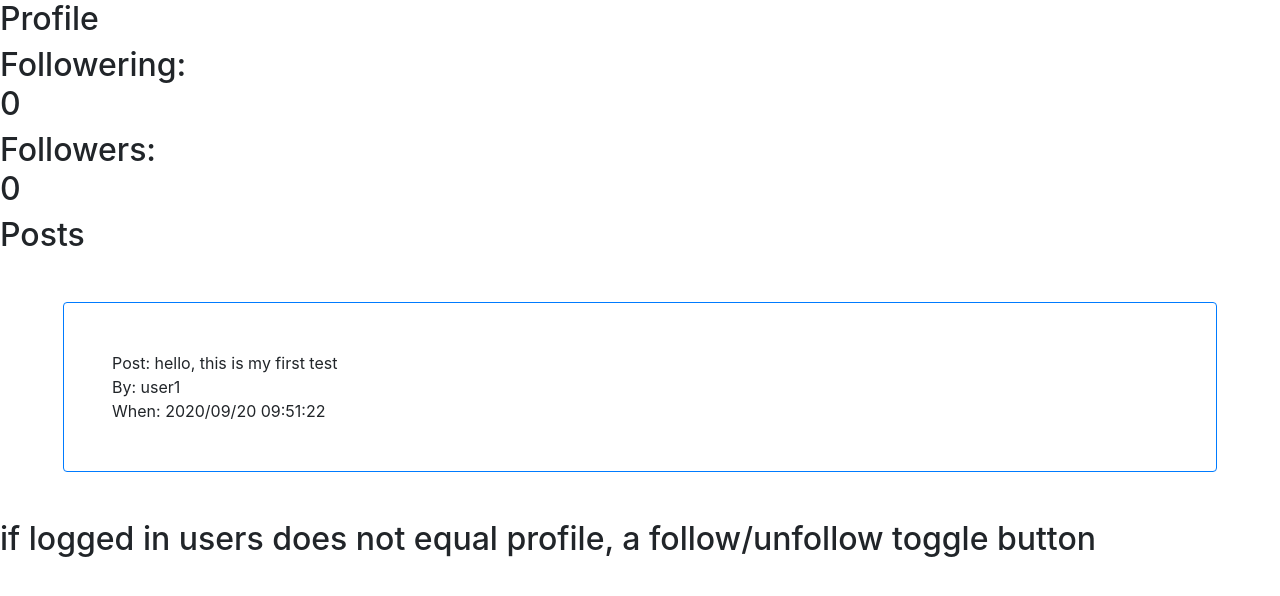
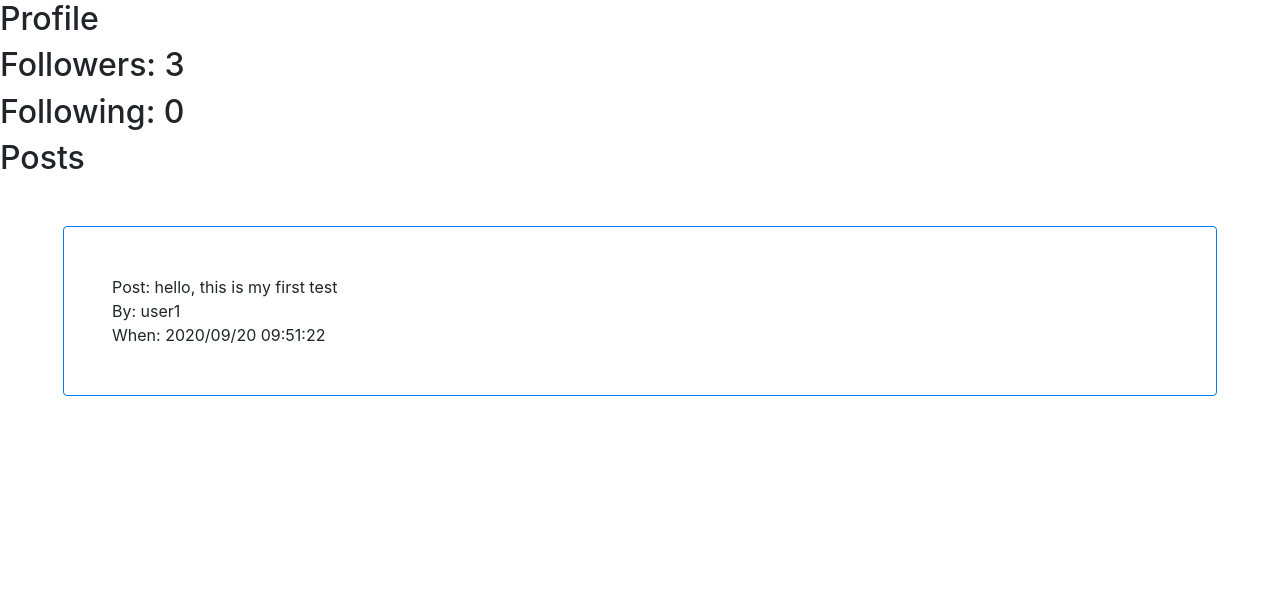
Before and after one commit to Graeme-Code/CS50-web-project4, a Django app: page /profile/1 in a window 1280 px wide. Shown: the part 56-652 px from the top of the page. Run offline with Django 3.2, Linux system fonts and the light colour scheme; a user stored in the database is signed in; data comes from the database, SQL or seed files in the repository; data that the repository does not hold is empty; some libraries are stand-ins or nearby versions.

Commit message:
Profile and following features completed

```diff
--- a/network/models.py
+++ b/network/models.py
@@ -29,26 +29,15 @@ class Like(models.Model):
     def __str__(self):
         return f"Like ID:{self.id}. Like Status: {self.like} From User ID: {self.user}"
 
-#Check how to do a following, unfollowing model, confirmed a follower and following models are required.
-
-class Followers(models.Model):
-    user = models.ForeignKey(User, on_delete=models.CASCADE, null=True)
+class Follower(models.Model):
+    user = models.ForeignKey(User, on_delete=models.CASCADE, related_name="user")
     follower = models.ForeignKey(User, on_delete=models.CASCADE, null=True, related_name="follower")
 
     def serialize(self):
         return {
             "id": self.id,
-            "follower": self.follower_id.username,
-            "user_id": self.user_id
+            "user": self.user_id.username,
+            "user_id": self.user_id,
+            "follower_id": self.follower,
+            "follower": self.follower.username
         }
-
-class Follows(models.Model):
-    user = models.ForeignKey(User, on_delete=models.CASCADE, null=True)
-    follows = models.ForeignKey(User, on_delete=models.CASCADE, null=True, related_name="follow")
-
-    def serialize(self):
-        return {
-            "id": self.id,
-            "follows": self.followers_id.username,
-            "user_id": self.user_id
-        }
--- a/network/templates/network/index.html
+++ b/network/templates/network/index.html
@@ -83,6 +83,8 @@ class Posts extends React.Component {
         })
     }
 
+    //componenent didupdate to make dynamic rendering of new posts.
+
 
 
     render() {
@@ -102,8 +104,6 @@ class Posts extends React.Component {
                             ))}
 
             </div>
-
-
             </div>
         )
 
@@ -124,4 +124,5 @@ ReactDOM.render(<Posts />, document.getElementById('posts'))
 <script src="https://unpkg.com/react-dom@16/umd/react-dom.development.js" crossorigin=""></script>
 <script src="https://unpkg.com/babel-standalone@6/babel.min.js"></script>
 <script src="https://cdnjs.cloudflare.com/ajax/libs/moment.js/2.28.0/moment.min.js" integrity="sha512-Q1f3TS3vSt1jQ8AwP2OuenztnLU6LwxgyyYOG1jgMW/cbEMHps/3wjvnl1P3WTrF3chJUWEoxDUEjMxDV8pujg==" crossorigin="anonymous"></script>
+
 {% endblock %}
--- a/network/templates/network/layout.html
+++ b/network/templates/network/layout.html
@@ -26,7 +26,7 @@
                 </li>
                 {% if user.is_authenticated %}
                     <li class="nav-item">
-                        <a class="nav-link" href="#">Following</a>
+                        <a class="nav-link" href="{% url 'logged_in_user_following' %}">Following</a>
                     </li>
                     <li class="nav-item">
                         <a class="nav-link" href="{% url 'logout' %}">Log Out</a>
--- a/network/templates/network/profile.html
+++ b/network/templates/network/profile.html
@@ -2,49 +2,16 @@
 
 {% block body %}
 <h2>Profile</h2>
-{% if user.id == user_id %}
-<div></div>
-{% else %}
-<span id="togglefollow"></span>
-{% endif %}
 
-<h2>Followering:
-    <span id="profilefollows"></span>
-</h2>
-
-<h2>Followers: <span id="profilefollowers"></span></h2>
+<span id="profilefollowers"></span>
 
 <h2>Posts</h2>
 <div id="profileposts"></div>
 
-<h2>if logged in users does not equal profile, a follow/unfollow toggle button</h2>
-
 <script type = "text/babel">
 
-class ToggleFollow extends React.Component {
-    constructor(props) {
-        super(props);
-        this.state = {
-            follow: false,
-        }
-    }
-
-//Use the componet did mount as opportunity to grab if user is following profile or not.
-    componentDidMount() {
-       // fetch('/profilefollows/' + {{user_id}}, {
-       //     method: '',
-       // })
-      //  .then(response => response.json())
-      //  .then(follows => {
-      //          //posts = Array.from(posts)
-      //          this.setState({
-      //          follows: follows,
-      //      });
-      //      console.log(follows)
-     //   })
-    }
-
-newFollow = () => {
+function Follow() {
+    const follow = () => {
     fetch('/newfollow/' + {{user_id}}, {
         method: 'PUT',
         body: JSON.stringify({
@@ -61,7 +28,13 @@ newFollow = () => {
     });
     }
 
-unFollow = () => {
+    return (
+    <button onClick={follow}>Follow</button>
+    )
+}
+
+function UnFollow() {
+    const unfollow = () => {
     fetch('/unfollow/' + {{user_id}}, {
         method: 'PUT',
         body: JSON.stringify({
@@ -78,59 +51,20 @@ unFollow = () => {
     });
     }
 
-render() {
     return (
-    <div>
-
-    <button onClick={this.newFollow}>Follow</button>
-    <button onClick={this.unFollow}>UnFollow</button>
-
-    </div>
-    );
-}
-
+    <button onClick={unfollow}>unFollow</button>
+    )
 }
 
 
-
-
-
-class Follows extends React.Component {
+class Profile extends React.Component {
     constructor(props) {
         super(props);
         this.state = {
-            follows: 0,
-        }
-    }
-
-    componentDidMount() {
-        fetch('/profilefollows/' + {{user_id}}, {
-            method: 'GET',
-        })
-        .then(response => response.json())
-        .then(follows => {
-                //posts = Array.from(posts)
-                this.setState({
-                follows: follows,
-            });
-            console.log(follows)
-        })
-    }
-
-    render() {
-        return(
-            <div>
-                <h2>{this.state.follows}</h2>
-            </div>
-        )
-    }
-}
-
-class Followers extends React.Component {
-    constructor(props) {
-        super(props);
-        this.state = {
-            followers: 0,
+            followingcount: 0,
+            followercount: 0,
+            is_logged_in_users_profilepage: false,
+            is_profile_following_logged_in_user: false,
         }
     }
 
@@ -142,7 +76,10 @@ class Followers extends React.Component {
         .then(followers => {
                 //posts = Array.from(posts)
                 this.setState({
-                followers: followers,
+                    followingcount: followers.followingcount,
+                    followercount: followers.followercount,
+                    is_logged_in_users_profilepage: followers.is_logged_in_users_profilepage,
+                    is_profile_following_logged_in_user: followers.is_profile_following_logged_in_user,
             });
             console.log(followers)
         })
@@ -151,8 +88,25 @@ class Followers extends React.Component {
     render() {
         return(
             <div>
-                <h2>{this.state.followers}</h2>
-            </div>
+                <h2>Followers: {this.state.followercount}</h2>
+                <h2>Following: {this.state.followingcount}</h2>
+                <div>
+                   <div>
+                    {this.state.is_logged_in_users_profilepage
+                        ? <div></div>
+                        : <div>
+                            {this.state.is_profile_following_logged_in_user
+                                ? <UnFollow />
+                                : <Follow />
+                            }
+                         </div>
+                        }
+                        </div>
+                    </div>
+
+                </div>
+
+
         )
     }
 }
@@ -204,9 +158,7 @@ class Posts extends React.Component {
 }
 
 ReactDOM.render(<Posts />, document.getElementById('profileposts'))
-ReactDOM.render(<Followers />, document.getElementById('profilefollowers'))
-ReactDOM.render(<Follows />, document.getElementById('profilefollows'))
-ReactDOM.render(<ToggleFollow />, document.getElementById('togglefollow'))
+ReactDOM.render(<Profile />, document.getElementById('profilefollowers'))
 </script>
 
 {% endblock %}
--- a/network/urls.py
+++ b/network/urls.py
@@ -13,7 +13,8 @@ urlpatterns = [
     path("profile/<int:user_id>", views.profile , name="profile"),
     path("profileposts/<int:user_id>", views.profileposts , name="profileposts"),
     path("profilefollowers/<int:user_id>", views.profilefollowers , name="profilefollowers"),
-    path("profilefollows/<int:user_id>", views.profilefollows , name="profilefollows"),
     path("newfollow/<int:user_id>", views.newfollow , name="newfollow"),
-    path("unfollow/<int:user_id>", views.unfollow , name="unfollow")
+    path("unfollow/<int:user_id>", views.unfollow , name="unfollow"),
+    path("following/", views.following, name="logged_in_user_following"),
+    path("following_profiles_posts/", views.following_profile_posts, name="following_profile_posts")
 ]
--- a/network/views.py
+++ b/network/views.py
@@ -8,8 +8,9 @@ from django.views.decorators.csrf import csrf_exempt
 import json
 from django.http import JsonResponse
 from django.core import serializers
+from django.core.exceptions import ObjectDoesNotExist
 
-from .models import User, Post, Like, Followers, Follows
+from .models import User, Post, Like, Follower
 
 
 def index(request):
@@ -112,34 +113,70 @@ def profileposts(request, user_id): #trigger this url with a seperate component.
 
 def profilefollowers(request, user_id): #trigger this url with a seperate component.
     if request.method == "GET":
-        followercount = Followers.objects.filter(user_id = user_id).count()
-        followers = Followers.objects.filter(user_id = user_id).values('id')
-        print(followers)
-        return JsonResponse(followercount, safe=False)
+        followercount = Follower.objects.filter(user_id = user_id).count()
+        print(followercount)
+        followingcount = Follower.objects.filter(follower_id = user_id).count()
+        print(followingcount)
+        logged_in_user_id = request.user.id
+        #logic to deterime if profile page is logged in users and if not, is logged in user a follower?
+        is_logged_in_users_profilepage = False
+        #is_profile_following_logged_in_user  = False
+        #Is logged in user a follower? Need a loop.
+        try:
+            is_profile_following_logged_in_user = Follower.objects.get(follower_id = logged_in_user_id, user_id = user_id)     #filter(follower_id = user_id, ).values('follower')#some code to just get this userId
+            print(is_profile_following_logged_in_user)
+            is_profile_following_logged_in_user = True
+        except ObjectDoesNotExist:
+            is_profile_following_logged_in_user = False
 
-def profilefollows(request, user_id):
-    if request.method == "GET":
-        follows = Follows.objects.filter(user_id = user_id).count()
-        print(follows)
-        print(request.user)
-        return JsonResponse(follows, safe=False)
+        print("The logged in user ID is:", logged_in_user_id)
+        print("The profile page been visited's user ID is:", user_id)
+        print("is_profile_following_logged_in_user",is_profile_following_logged_in_user)
+
+        if logged_in_user_id == user_id:
+            is_logged_in_users_profilepage = True
+        else:
+            is_logged_in_users_profilepage = False
+
+
+    print(f"Is this the users profile page:", is_logged_in_users_profilepage)
+    print(f"Is the logged in user a follower:", is_profile_following_logged_in_user)
+
+    profile_data = {
+        'is_logged_in_users_profilepage' : is_logged_in_users_profilepage,
+        'is_profile_following_logged_in_user' : is_profile_following_logged_in_user,
+        'followingcount' : followingcount,
+        'followercount' : followercount
+    }
+
+    return JsonResponse(profile_data, safe=False)
 
 @csrf_exempt
 def newfollow(request, user_id):
     if request.method == "PUT":
-        follow = Follows(follows_id=user_id, user_id=request.user.id)
-        follow.save()
-        following = Followers(follower_id=request.user.id, user_id=user_id)
-        following.save()
+        follower = Follower(follower_id=request.user.id, user_id=user_id)
+        follower.save()
         return JsonResponse("new follow added", safe=False)
 
 @csrf_exempt
 def unfollow(request, user_id):
     if request.method == "PUT":
-        print(request.user.id)
-        follow = Follows.objects.filter(user_id=request.user.id)
-        print(follow)
-        follow.delete()
-        followers = Followers.objects.filter(follower_id=request.user.id)
-        followers.delete()
+        removed_this_follower = Follower.objects.get(follower_id=request.user.id, user_id=user_id)
+        removed_this_follower.delete()
         return JsonResponse("unfollowed", safe=False)
+
+@login_required(login_url='/login/')
+def following(request):
+    return render(request, "network/following.html")
+
+def following_profile_posts(request):
+    if request.method == "GET":
+        logged_in_user_id = request.user.id
+        print(logged_in_user_id)
+        #get following profile's user ids
+        following_ids = Follower.objects.filter(follower_id=logged_in_user_id).values('user_id')
+        print("These are the userIds of the profiles the logged in user followers:", following_ids)
+        posts = Post.objects.filter(user_id_id__in=following_ids)
+        posts = posts.order_by("-created_at").all()
+        print(posts)
+        return JsonResponse([post.serialize() for post in posts], safe=False)
```
Also changed, not shown: network/templates/network/following.html (added, +70 -0 lines), db.sqlite3, network/migrations/0006_auto_20200923_0720.py (added), network/migrations/0007_auto_20201005_0704.py (added), network/migrations/0008_auto_20201006_0622.py (added), network/migrations/0009_auto_20201006_0623.py (added).
